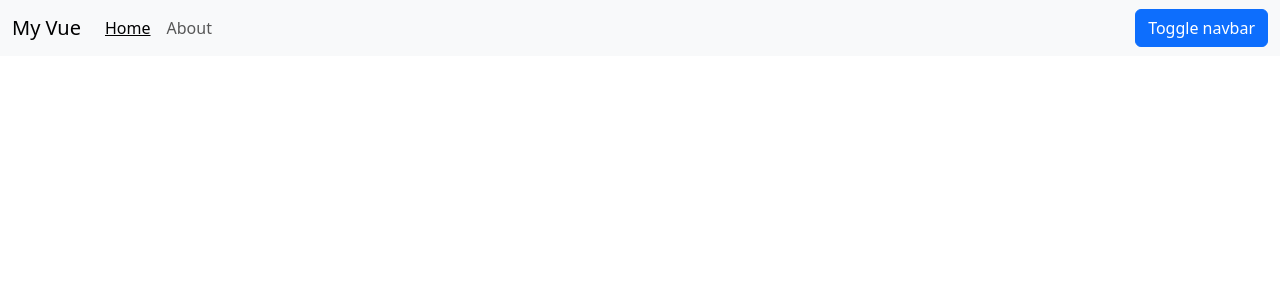
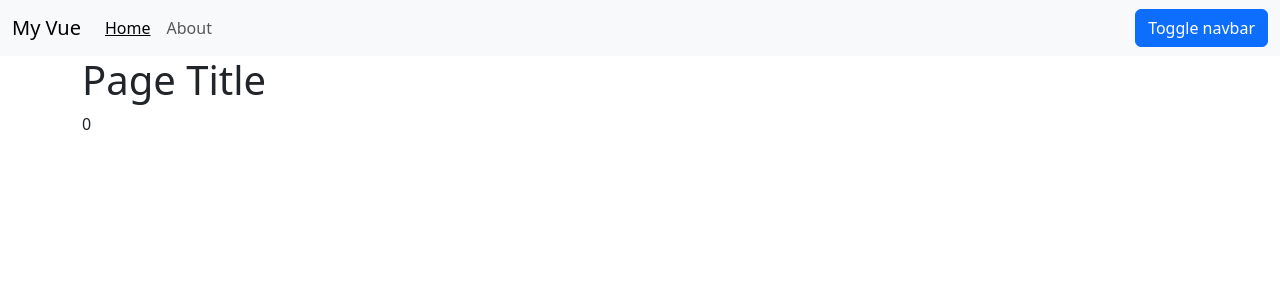
Before and after one commit to Beka-l3/vue-js-intro, a Vue app: page /#/0 in a window 1280 px wide. Before the commit this address led to /#/pages/create. Shown: the top 300 px of the page. Built offline with nearby package versions, Linux system fonts and the light colour scheme; the HTML template or start-up script is replaced by a standard one.

Commit message:
Route params

```diff
--- a/src/components/PageViewer.vue
+++ b/src/components/PageViewer.vue
@@ -1,22 +1,14 @@
 <template>
     <div class="container">
         <h1>Page Title</h1>
-        <p>Content</p>
+        <p>{{ $route.params.index }}</p>
     </div>
 </template>
 
 <script>
 export default {
-    props: {
-        page: {
-            type: Object,
-            default(rawProps) {
-                return {
-                    pageTitle: '',
-                    content: ''
-                };
-            }
-        }
+    created() {
+        // this.$route.params
     }
 }
 </script>
--- a/src/routes.js
+++ b/src/routes.js
@@ -5,7 +5,7 @@ import CreatePage from './components/CreatePage.vue';
 const router = createRouter({
     history: createWebHashHistory(),
     routes: [
-        { path: '/', component: PageViewer },
+        { path: '/:index?', component: PageViewer },
         { path: '/createPage', component: CreatePage }
     ]
 })
```
